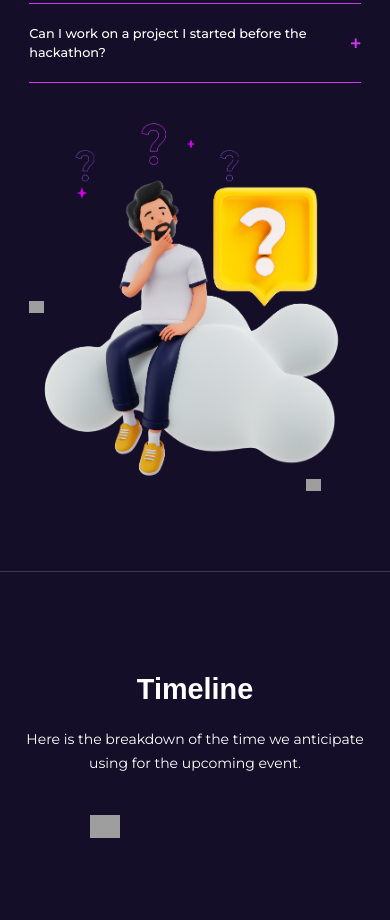
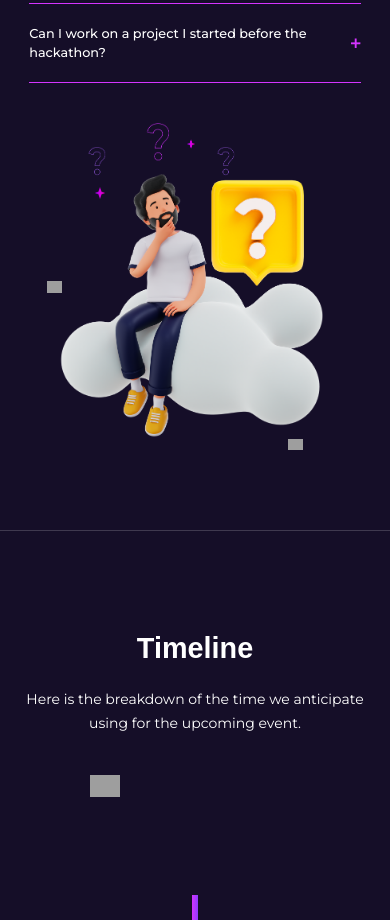
Before and after one commit to codewithmide/getLinkedai, a Next.js app: page / in a window 390 px wide. Shown: the part 3780-4700 px from the top of the page. Built offline with nearby package versions, Linux system fonts and the light colour scheme; grey boxes are pictures that could not be loaded; a web font is replaced by a local one.

Commit message:
completed faq responsiveness

```diff
--- a/src/components/faq.tsx
+++ b/src/components/faq.tsx
@@ -14,7 +14,7 @@ import FAQ from "./FAQ/page";
 
 const Faq:React.FC = () => {
     return (
-        <div className="border-b w-full border-b-lightGray center relative overflow-hidden min-h-screen lg:py-[5rem]">
+        <div className="border-b w-full border-b-lightGray center relative overflow-hidden min-h-screen">
             <div className="w-[85%] h-full between py-20 flex-col lg:flex-row lg:gap-0 gap-10">
                 {/* Left side of the screen */}
                 <div className="lg:w-1/2 flex flex-col items-center lg:items-start gap-6 relative">
@@ -25,9 +25,11 @@ const Faq:React.FC = () => {
                 </div>
 
                 {/* Right side of the screen */}
-                <div className="lg:w-1/2 flex flex-col justify-center relative">
-                    <img src="/images/thinking.png" alt="star" className="h-full object-contain" />
-                    <div className="absolute right-10 lg:right-20 lg:-bottom-10 bottom-0">
+                <div className="lg:w-1/2 flex flex-col justify-center relative h-[327px] md:h-[741px]">
+                    <div className="w-full h-full center">
+                        <img src="/images/thinking.png" alt="star" className="h-full w-full object-contain"/>
+                    </div>
+                    <div className="absolute right-10 lg:right-20 bottom-0">
                         <img src="/images/rulesStar2.png" alt="star" className="lg:w-[30px] w-[15px]"  />
                     </div>
                     <div className="absolute lg:top-[3rem] lg:right-[18rem] top-4 right-[50%]">
```
